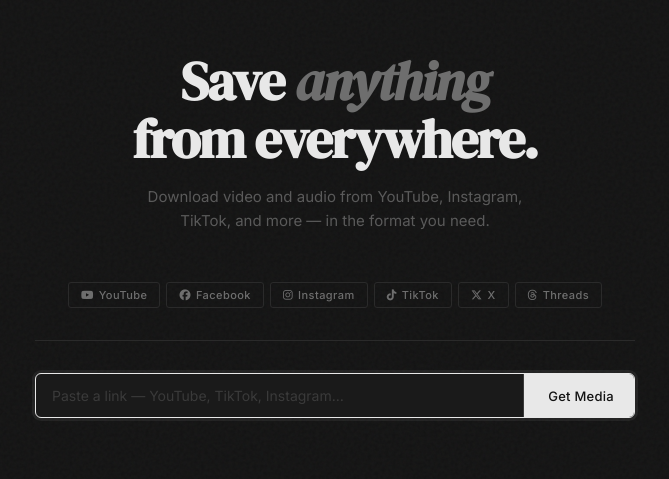
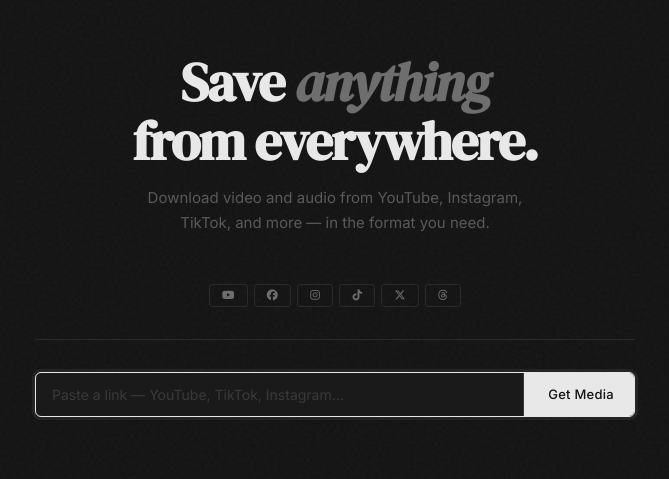
Before and after one commit to lily-osp/Media_Downloader, a website: page index.html in a window 1280 px wide. Shown: the part 128-607 px from the top of the page, without its empty margins (305-974 px from the left). Drawn offline with Linux system fonts and the light colour scheme.

Commit message:
style: remove platform text, icons only for cleaner look

```diff
--- a/index.html
+++ b/index.html
@@ -575,12 +575,12 @@ main {
 
   <!-- PLATFORMS -->
   <div class="platforms" id="platforms" role="list" aria-label="Supported platforms">
-    <span class="platform-badge" role="listitem"><i class="fa-brands fa-youtube"></i> YouTube</span>
-    <span class="platform-badge" role="listitem"><i class="fa-brands fa-facebook"></i> Facebook</span>
-    <span class="platform-badge" role="listitem"><i class="fa-brands fa-instagram"></i> Instagram</span>
-    <span class="platform-badge" role="listitem"><i class="fa-brands fa-tiktok"></i> TikTok</span>
-    <span class="platform-badge" role="listitem"><i class="fa-brands fa-x-twitter"></i> X</span>
-    <span class="platform-badge" role="listitem"><i class="fa-brands fa-threads"></i> Threads</span>
+    <span class="platform-badge" data-platform="youtube" role="listitem"><i class="fa-brands fa-youtube"></i></span>
+    <span class="platform-badge" data-platform="facebook" role="listitem"><i class="fa-brands fa-facebook"></i></span>
+    <span class="platform-badge" data-platform="instagram" role="listitem"><i class="fa-brands fa-instagram"></i></span>
+    <span class="platform-badge" data-platform="tiktok" role="listitem"><i class="fa-brands fa-tiktok"></i></span>
+    <span class="platform-badge" data-platform="x" role="listitem"><i class="fa-brands fa-x-twitter"></i></span>
+    <span class="platform-badge" data-platform="threads" role="listitem"><i class="fa-brands fa-threads"></i></span>
   </div>
 
   <hr class="rule-line" aria-hidden="true">
@@ -681,7 +681,7 @@ function detectPlatform(url) {
 function highlightPlatform(name) {
   document.querySelectorAll('.platform-badge').forEach(b => {
     b.classList.remove('active');
-    if (name && b.textContent.trim().toLowerCase().includes(name)) b.classList.add('active');
+    if (name && b.dataset.platform === name) b.classList.add('active');
   });
 }
 
```
